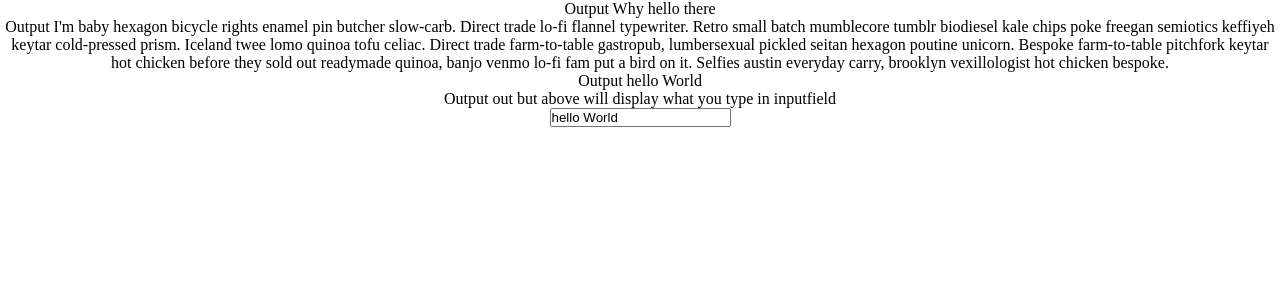
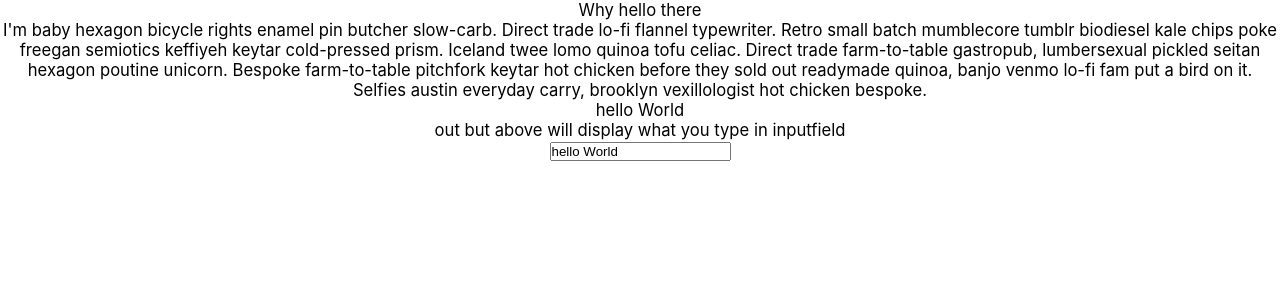
Before and after one commit to Thornvik/typescript-exercise, a React (Create React App) app: page / in a window 1280 px wide. Shown: the top 300 px of the page. Built offline with nearby package versions, Linux system fonts and the light colour scheme.

Commit message:
fixing sass

```diff
--- a/src/components/input/Input.tsx
+++ b/src/components/input/Input.tsx
@@ -1,6 +1,6 @@
 import React from "react";
 
-import styles from "./Input.module.sass";
+import styles from "./Input.module.scss";
 
 interface InputProps {
   name: string;
--- a/src/components/output/Output.tsx
+++ b/src/components/output/Output.tsx
@@ -1,4 +1,6 @@
 import React from "react";
+
+import styles from "./Output.module.scss";
 
 type OutputProps = {
   name: string;
@@ -7,9 +9,9 @@ type OutputProps = {
 
 const Output = ({ name, paragraph }: OutputProps) => {
   return (
-    <div>
-      <p>Output {name}</p>
-      <p>Output {paragraph}</p>
+    <div className={styles.outputContainer}>
+      <p className={styles.name}>{name}</p>
+      <p className={styles.paragraph}>{paragraph}</p>
     </div>
   );
 };
--- a/src/index.css
+++ b/src/index.css
@@ -4,10 +4,13 @@
   box-sizing: border-box;
 }
 
-ody {
+body {
   font-family: -apple-system, BlinkMacSystemFont, "Segoe UI", "Roboto", "Oxygen",
-    "Ubuntu", "Cantarell", "Fira Sans", "Droid Sans", "Helvetica Neue",
-    sans-serif;
+    "Ubuntu", "Cantarell", "Fira Sans", "Droid Sans", "Helvetica Neue";
   -webkit-font-smoothing: antialiased;
   -moz-osx-font-smoothing: grayscale;
 }
+
+p {
+  font-size: clamp(16px, 1.3vw, 24px);
+}
```
Also changed, not shown: src/components/input/Input.module.sass (deleted), src/components/input/Input.module.scss (added), src/components/output/Output.module.sass (deleted), src/components/output/Output.module.scss (added).
